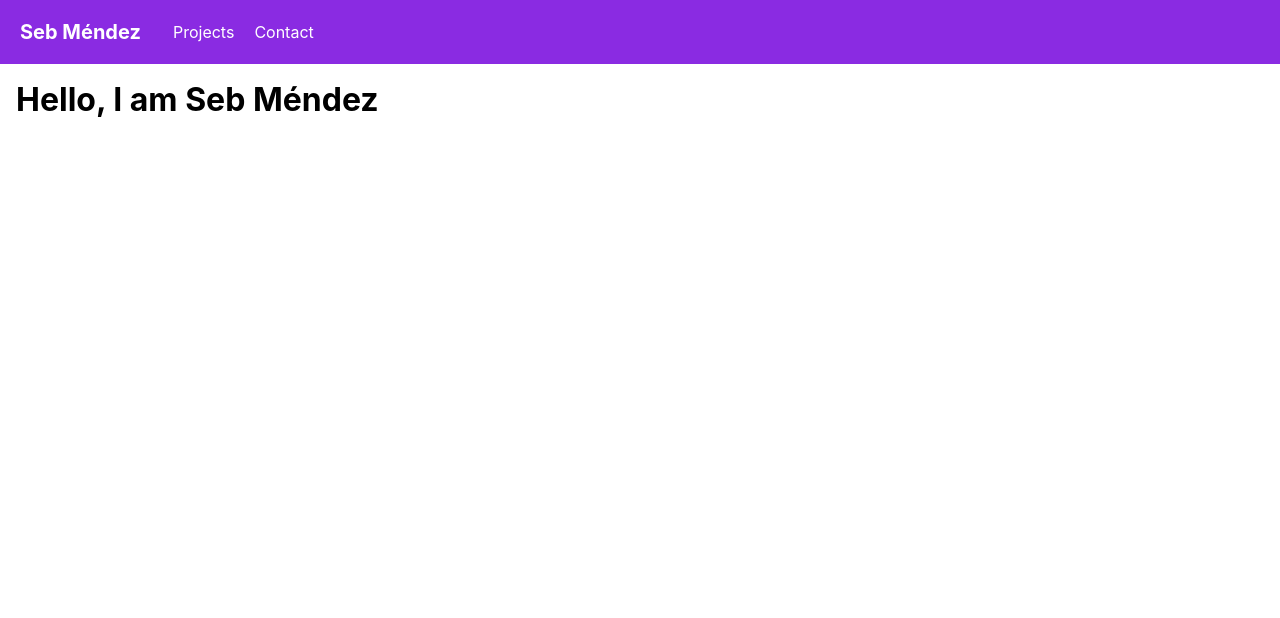
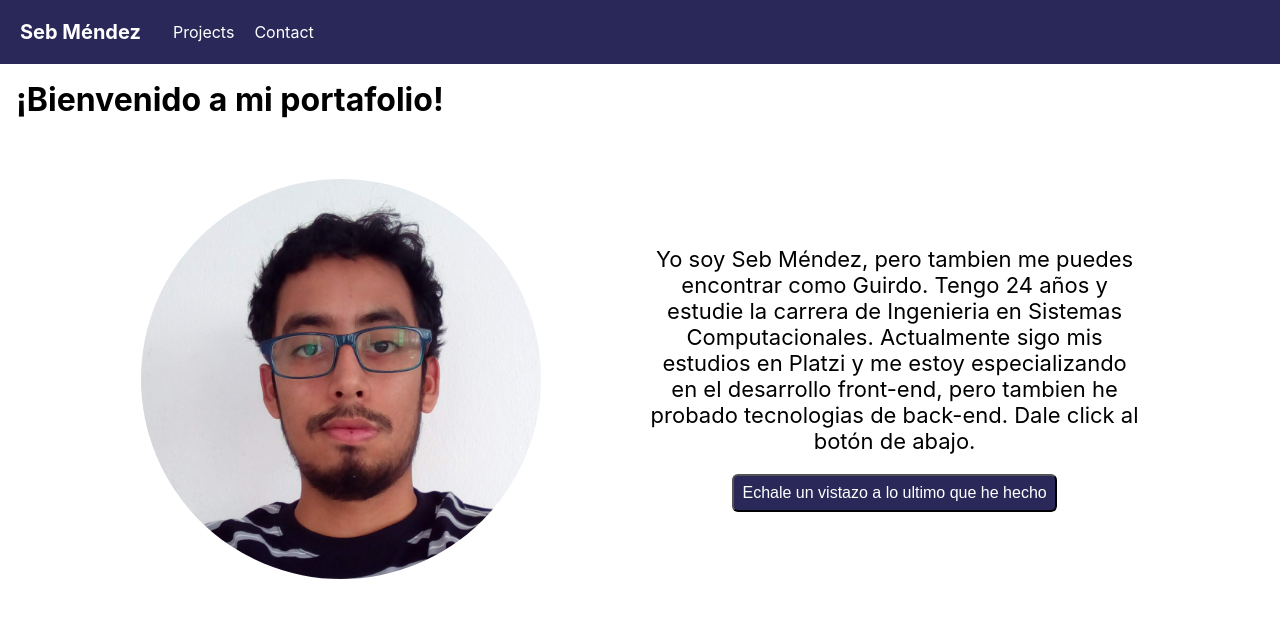
Before and after one commit to Guirdo/guirdo-blog, a Next.js app: page / in a window 1280 px wide. Shown: the top 618 px of the page. Built offline with nearby package versions, Linux system fonts and the light colour scheme.

Commit message:
Biography finished

```diff
--- /dev/null
+++ b/components/biography.js
@@ -0,0 +1,25 @@
+import Image from "next/image";
+import styles from '../styles/biography.module.css'
+
+export default function Biography (){
+    return(
+        <section className={styles.container}>
+            <div className={styles.profile}>
+                <Image
+                    alt="Seb Méndez"
+                    className={styles.profilePhoto}
+                    src="/images/profile.jpg"
+                    height={400}
+                    width={400}
+                />
+            </div>
+
+            <div className={styles.biographyText}>
+                <p>Yo soy Seb Méndez, pero tambien me puedes encontrar como Guirdo. Tengo 24 años y estudie la carrera de Ingenieria en Sistemas Computacionales. Actualmente sigo mis estudios en Platzi y me estoy especializando en el desarrollo front-end, pero tambien he probado tecnologias de back-end. Dale click al botón de abajo.</p>
+                <button className={styles.btnProyectos}>
+                    Echale un vistazo a lo ultimo que he hecho
+                </button>
+            </div>
+        </section>
+    )
+}
--- a/pages/index.js
+++ b/pages/index.js
@@ -1,10 +1,13 @@
 
+import Biography from '../components/biography'
 import Layout from '../components/layout'
 
 export default function Home() {
   return (
     <Layout pageTitle={"Home"}>
-      <h1>Hello, I am Seb Méndez</h1>
+      <h1>¡Bienvenido a mi portafolio!</h1>
+
+      <Biography />
     </Layout>
   )
 }
--- /dev/null
+++ b/styles/biography.module.css
@@ -0,0 +1,47 @@
+.container{
+    align-items: center;
+    align-self: center;
+    display: grid;
+    gap: 20px;
+    grid-template-columns: 1fr 1fr;
+    margin: 60px auto;
+    width: 80%;
+}
+
+.profile{
+    display: flex;
+    align-items: center;
+}
+
+.profilePhoto{
+    border: 4px solid black;
+    border-radius: 50%;
+}
+
+.biographyText{
+    font-size: 22px;
+    text-align: center;
+}
+
+.btnProyectos{
+    background: #2A2859;
+    border-radius: 6px;
+    color: white;
+    font-size: 16px;
+    margin-top: 20px;
+    padding: 8px;
+}
+
+@media (max-width: 840px) {
+    .container{
+        width: 100%;
+        grid-template-columns: 1fr;
+        grid-template-rows: auto auto;
+        justify-items: center;
+        margin: 20px auto;
+    }
+
+    .profilePhoto{
+        width: 50%;
+    }
+}
--- a/styles/navbar.module.css
+++ b/styles/navbar.module.css
@@ -1,5 +1,5 @@
 .navbar{
-    background: blueviolet;
+    background: #2A2859;
     width: 100%;
     padding: 0;
     margin: 0;
```
Also changed, not shown: public/images/profile.jpg (added).
